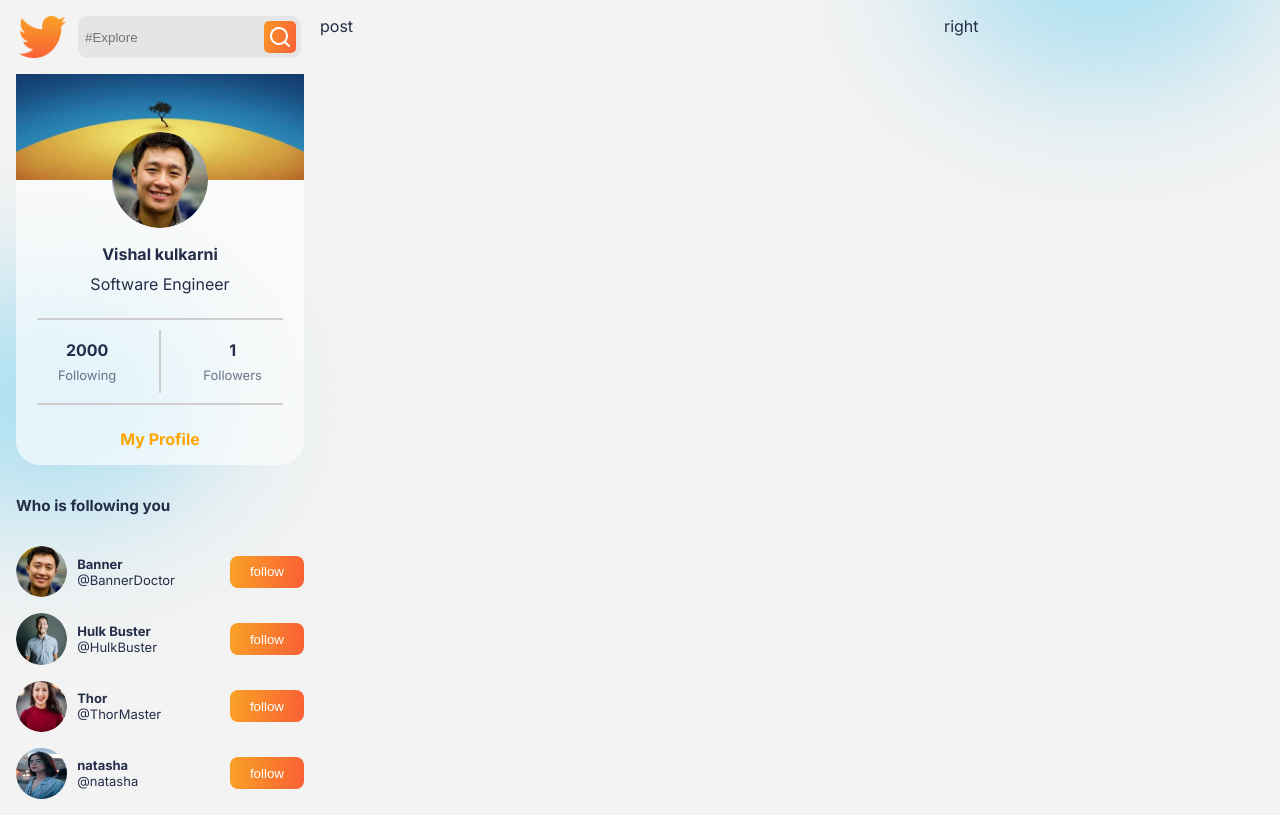
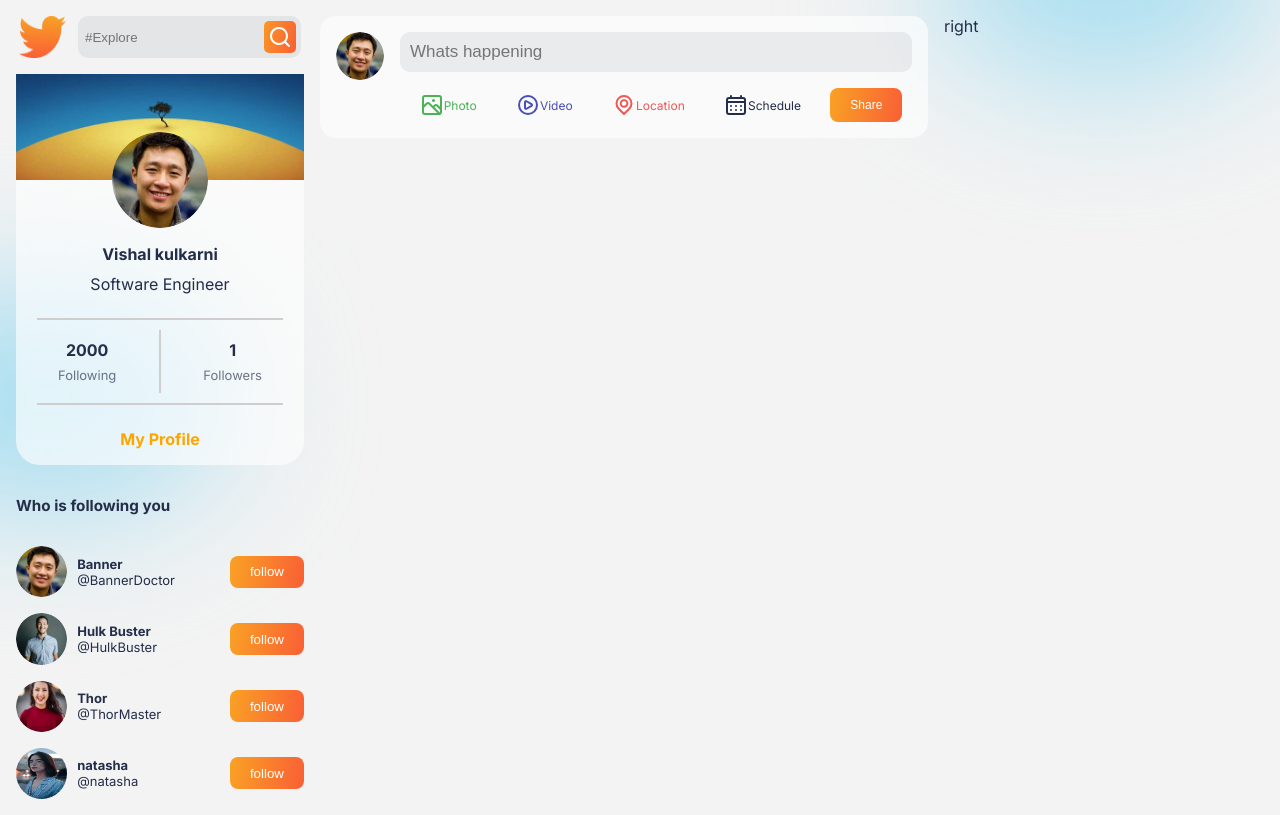
Before and after one commit to Vishalk29/SocialMediaView, a React (Create React App) app: page / in a window 1280 px wide. Built offline with nearby package versions, Linux system fonts and the light colour scheme.

Commit message:
Added the post section icon with adding the style to it and now adding the folder after click we using the react Hooks

```diff
--- /dev/null
+++ b/src/Component/PostShare/PostShare.css
@@ -0,0 +1,48 @@
+.postShare {
+    display: flex;
+    /* flex-direction: column; */
+    gap: 1rem;
+    background-color: var(--cardColor);
+    padding: 1rem;
+    border-radius: 1rem;
+}
+.postShare > img {
+    border-radius: 50%;
+    height: 3rem;
+    width: 3rem;
+}
+.postShare > div {
+    display: flex;
+    flex-direction: column;
+    width: 90%;
+    gap: 1rem;
+}
+.postShare > div > input {
+    background-color: var(--inputColor);
+    border-radius: 10px;
+    padding: 10px;
+    font-size: 17px;
+    border: none;
+    outline: none;
+}
+.postOptions {
+    display: flex;
+    justify-content: space-around;
+}
+.option {
+    padding: 5px;
+    padding-left: 10px;
+    padding-right: 10px;
+    border-radius: 5px;
+    display: flex;
+    /* flex-direction: row; */
+    justify-content: center;
+    align-items: center;
+    font-size: 12px;
+}
+.ps-button {
+    padding: 5px;
+    padding-left: 20px;
+    padding-right: 20px;
+    font-size: 12px;
+}
--- /dev/null
+++ b/src/Component/PostShare/PostShare.jsx
@@ -0,0 +1,41 @@
+import React from 'react'
+import ProfileImage from '../../img/img1.png'
+import './PostShare.css'
+import { UilScenery } from '@iconscout/react-unicons'
+import { UilPlayCircle } from '@iconscout/react-unicons'
+import { UilLocationPoint } from '@iconscout/react-unicons'
+import { UilSchedule } from '@iconscout/react-unicons'
+const PostShare = () => {
+    return (
+        <div className="postShare">
+            <img src={ProfileImage} alt="" />
+            <div>
+                <input type="text" placeholder='Whats happening' />
+                <div className="postOptions">
+                    <div className="option" style={{ color: "var(--photo" }}>
+                        <UilScenery />
+                        Photo
+                    </div>
+                    <div className="option" style={{ color: "var(--video" }}>
+                        <UilPlayCircle />
+                        Video
+                    </div>
+                    <div className="option" style={{ color: "var(--location" }}>
+                        <UilLocationPoint />
+                        Location
+                    </div>
+                    <div className="option" style={{ color: "var(--schedule" }}>
+                        <UilSchedule />
+                        Schedule
+                    </div>
+                    <button className='button ps-button'>
+                        Share
+                    </button>
+                </div>
+            </div>
+        </div>
+
+    )
+}
+
+export default PostShare
--- /dev/null
+++ b/src/Component/PostSide/PostSide.css
@@ -0,0 +1,7 @@
+.postSide {
+    display: flex;
+    flex-direction: column;
+    gap: 1rem;
+    height: 100vh;
+    overflow: auto;
+}
--- /dev/null
+++ b/src/Component/PostSide/PostSide.jsx
@@ -0,0 +1,12 @@
+import React from 'react'
+import PostShare from '../PostShare/PostShare'
+
+const PostSide = () => {
+    return (
+        <div className="postSide">
+            <PostShare />
+        </div>
+    )
+}
+
+export default PostSide
--- a/src/Pages/Home/Home.jsx
+++ b/src/Pages/Home/Home.jsx
@@ -1,4 +1,5 @@
 import React from "react";
+import PostSide from "../../Component/PostSide/PostSide";
 import Profile from "../../Component/Profile/Profile";
 
 
@@ -7,7 +8,7 @@
     return (
         <div className="Home">
             <Profile />
-            <div className="postSide">post</div>
+            <PostSide />
             <div className="rightSide">right</div>
 
         </div>
```
